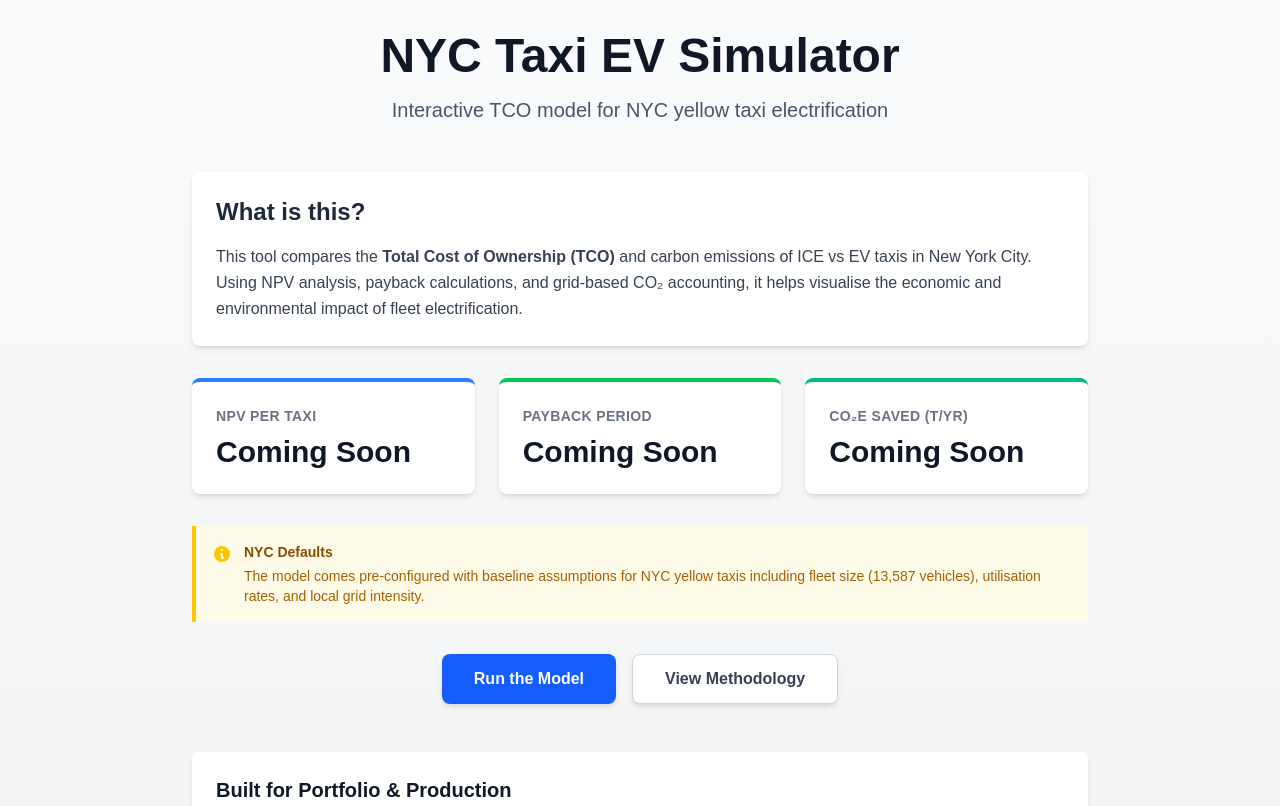
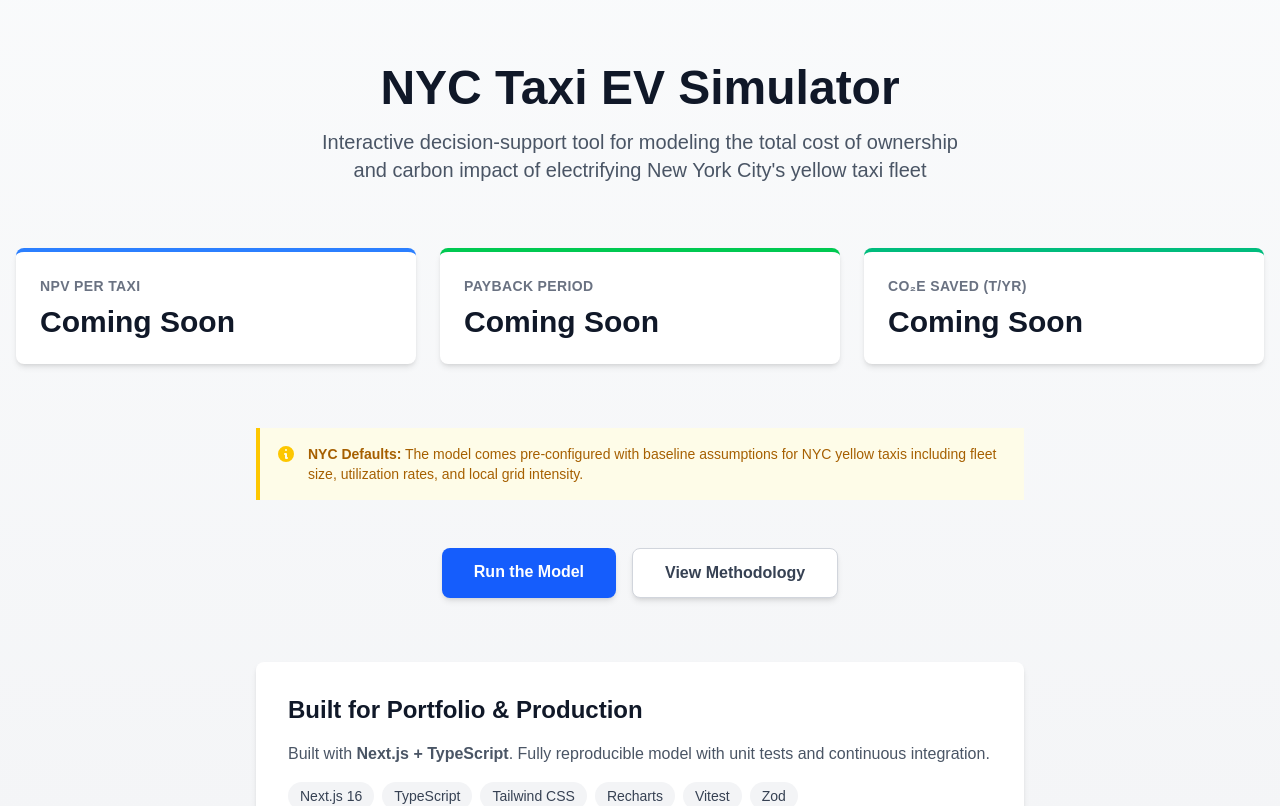
Before and after one commit to friendstrell-svg/NYC-Taxi-EV-simulator, a Next.js app: page / in a window 1280 px wide. Shown: the top 806 px of the page. Built offline with nearby package versions, Linux system fonts and the light colour scheme.

Commit message:
Add link from homepage to dashboard

```diff
--- a/app/page.tsx
+++ b/app/page.tsx
@@ -1,32 +1,20 @@
 export default function Home() {
   return (
-    <main className="min-h-screen bg-gradient-to-b from-gray-50 to-gray-100 p-8">
-      <div className="max-w-4xl mx-auto">
+    <main className="min-h-screen bg-gradient-to-b from-gray-50 to-gray-100">
+      <div className="container mx-auto px-4 py-16">
         {/* Header */}
-        <header className="text-center mb-12">
+        <header className="text-center mb-16">
           <h1 className="text-5xl font-bold text-gray-900 mb-4">
             NYC Taxi EV Simulator
           </h1>
-          <p className="text-xl text-gray-600 mb-8">
-            Interactive TCO model for NYC yellow taxi electrification
+          <p className="text-xl text-gray-600 max-w-2xl mx-auto">
+            Interactive decision-support tool for modeling the total cost of ownership
+            and carbon impact of electrifying New York City's yellow taxi fleet
           </p>
         </header>
 
-        {/* 30-second summary */}
-        <div className="bg-white rounded-lg shadow-md p-6 mb-8">
-          <h2 className="text-2xl font-semibold mb-4 text-gray-800">
-            What is this?
-          </h2>
-          <p className="text-gray-700 leading-relaxed">
-            This tool compares the <strong>Total Cost of Ownership (TCO)</strong> and
-            carbon emissions of ICE vs EV taxis in New York City. Using NPV analysis,
-            payback calculations, and grid-based CO₂ accounting, it helps visualise
-            the economic and environmental impact of fleet electrification.
-          </p>
-        </div>
-
         {/* KPI Tiles */}
-        <div className="grid grid-cols-1 md:grid-cols-3 gap-6 mb-8">
+        <div className="grid grid-cols-1 md:grid-cols-3 gap-6 mb-16">
           <div className="bg-white rounded-lg shadow-md p-6 border-t-4 border-blue-500">
             <div className="text-sm font-semibold text-gray-500 uppercase tracking-wide mb-2">
               NPV per Taxi
@@ -56,42 +44,44 @@
         </div>
 
         {/* NYC Defaults Badge */}
-        <div className="bg-yellow-50 border-l-4 border-yellow-400 p-4 mb-8">
-          <div className="flex items-start">
+        <div className="bg-yellow-50 border-l-4 border-yellow-400 p-4 mb-12 max-w-3xl mx-auto">
+          <div className="flex">
             <div className="flex-shrink-0">
-              <svg className="h-5 w-5 text-yellow-400 mt-0.5" viewBox="0 0 20 20" fill="currentColor">
+              <svg className="h-5 w-5 text-yellow-400" viewBox="0 0 20 20" fill="currentColor">
                 <path fillRule="evenodd" d="M18 10a8 8 0 11-16 0 8 8 0 0116 0zm-7-4a1 1 0 11-2 0 1 1 0 012 0zM9 9a1 1 0 000 2v3a1 1 0 001 1h1a1 1 0 100-2v-3a1 1 0 00-1-1H9z" clipRule="evenodd" />
               </svg>
             </div>
             <div className="ml-3">
-              <h3 className="text-sm font-semibold text-yellow-800">NYC Defaults</h3>
-              <p className="text-sm text-yellow-700 mt-1">
-                The model comes pre-configured with baseline assumptions for NYC yellow
-                taxis including fleet size (13,587 vehicles), utilisation rates, and
-                local grid intensity.
+              <p className="text-sm text-yellow-700">
+                <strong className="font-semibold">NYC Defaults:</strong> The model comes
+                pre-configured with baseline assumptions for NYC yellow taxis including fleet
+                size, utilization rates, and local grid intensity.
               </p>
             </div>
           </div>
         </div>
 
         {/* Action Buttons */}
-        <div className="flex flex-col sm:flex-row gap-4 justify-center mb-12">
-          <button className="bg-blue-600 hover:bg-blue-700 text-white font-semibold py-3 px-8 rounded-lg shadow-md transition-colors">
+        <div className="flex flex-col sm:flex-row gap-4 justify-center mb-16">
+          <a
+            href="/dashboard"
+            className="bg-blue-600 hover:bg-blue-700 text-white font-semibold py-3 px-8 rounded-lg shadow-md transition-colors text-center"
+          >
             Run the Model
-          </button>
+          </a>
           <button className="bg-white hover:bg-gray-50 text-gray-700 font-semibold py-3 px-8 rounded-lg shadow-md border border-gray-300 transition-colors">
             View Methodology
           </button>
         </div>
 
         {/* Tech Stack */}
-        <div className="bg-white rounded-lg shadow-md p-6 mb-8">
-          <h2 className="text-xl font-bold text-gray-900 mb-3">
+        <div className="bg-white rounded-lg shadow-md p-8 max-w-3xl mx-auto">
+          <h2 className="text-2xl font-bold text-gray-900 mb-4">
             Built for Portfolio & Production
           </h2>
-          <p className="text-gray-700 mb-4">
-            Built with <strong>Next.js + TypeScript</strong>. Fully reproducible
-            model with unit tests and continuous integration.
+          <p className="text-gray-600 mb-4">
+            Built with <strong>Next.js + TypeScript</strong>. Fully reproducible model
+            with unit tests and continuous integration.
           </p>
           <div className="flex flex-wrap gap-2">
             <span className="bg-gray-100 text-gray-700 px-3 py-1 rounded-full text-sm font-medium">
@@ -116,7 +106,7 @@
         </div>
 
         {/* Footer */}
-        <footer className="text-center text-gray-500 text-sm">
+        <footer className="text-center mt-16 text-gray-500 text-sm">
           <p>Version 1.0 | Model under active development</p>
         </footer>
       </div>
```
